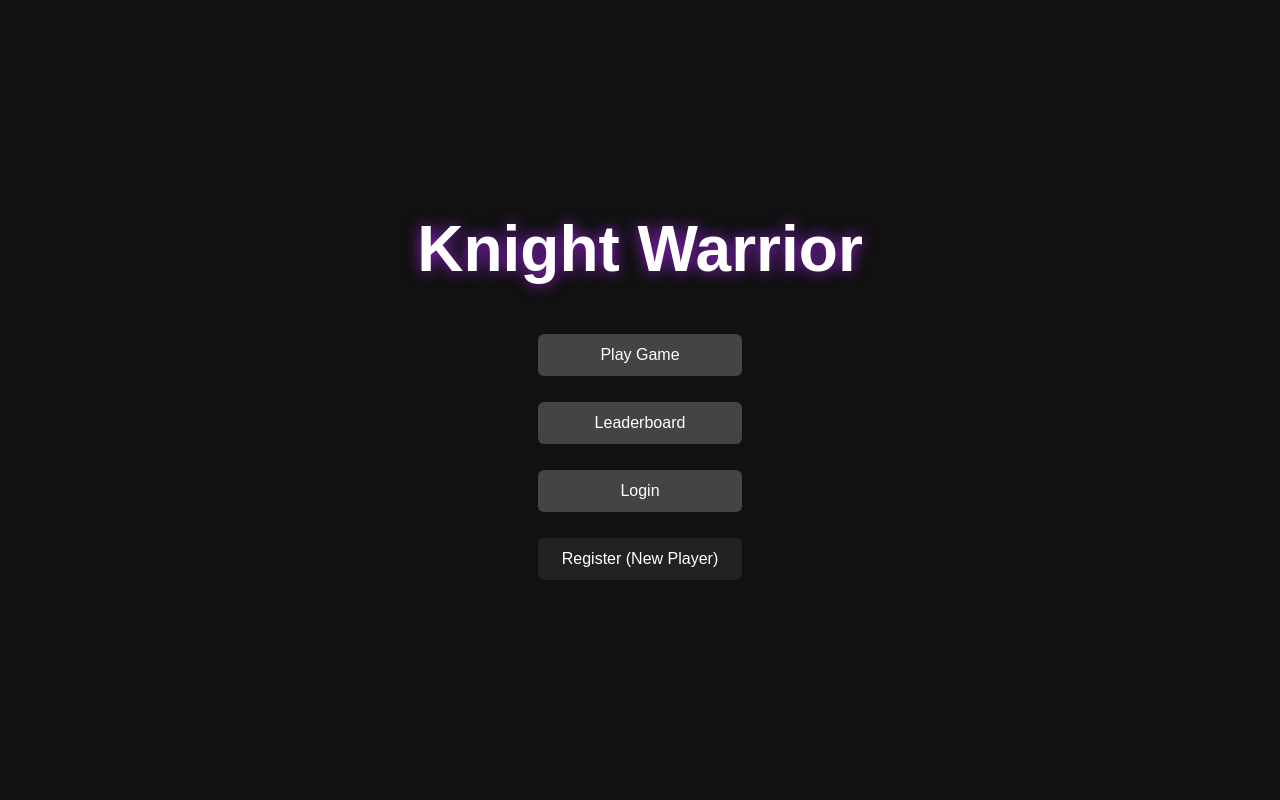
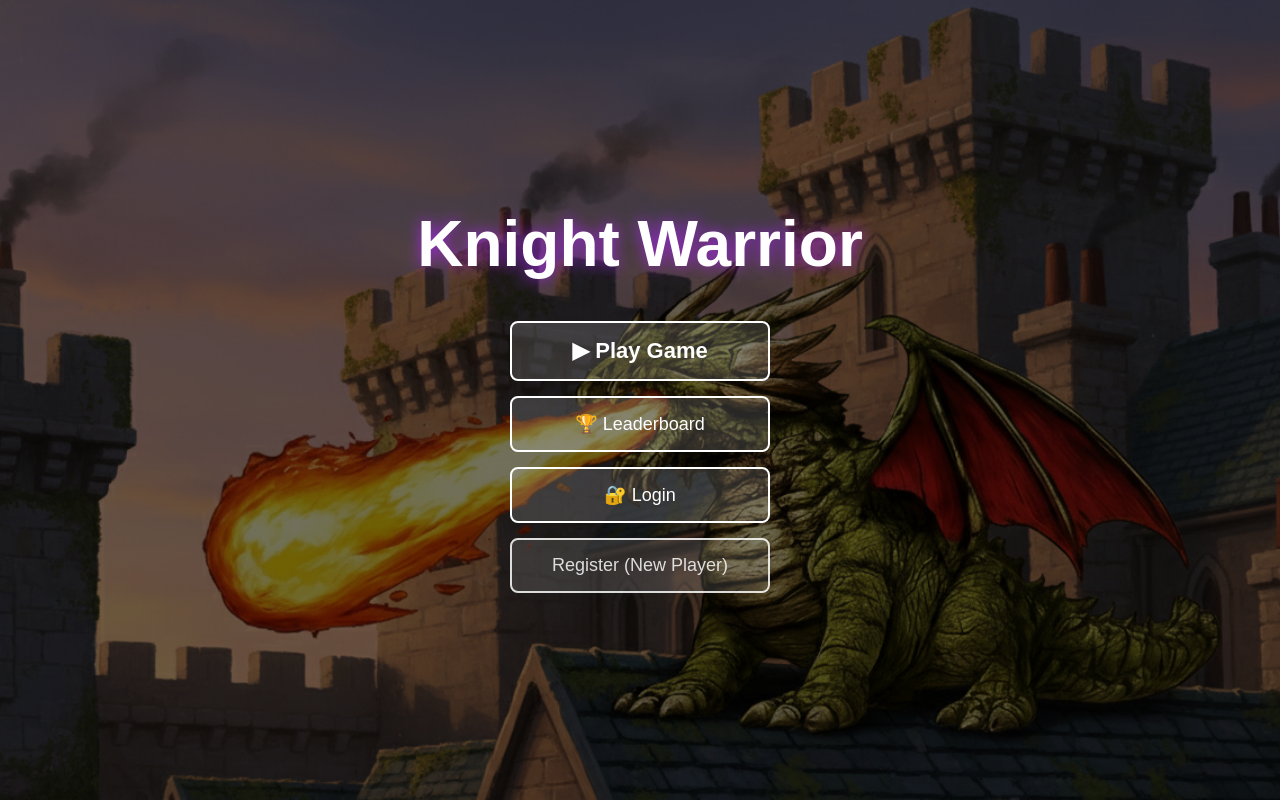
Before and after one commit to RakshatTiwari/browser-game-platform-flask, a Flask app: page / in a window 1280 px wide. Run offline with Flask 3, Linux system fonts and the light colour scheme.

Commit message:
Improve game stability

```diff
--- a/app.py
+++ b/app.py
@@ -1,8 +1,3 @@
-"""
-Knight Warrior - CS50 Final Project
-Main Flask backend file (minimal & sufficient)
-"""
-
 import sqlite3
 from flask import Flask, render_template, request, redirect, session, url_for
 from werkzeug.security import generate_password_hash, check_password_hash
@@ -161,4 +156,4 @@ def leaderboard():
 # --------------------------------------------------
 
 if __name__ == "__main__":
-    app.run(host="0.0.0.0", port=5000, debug=True)
+    app.run(debug=True)
--- a/schema.sql
+++ b/schema.sql
@@ -1,7 +1,3 @@
--- Knight Warrior - Database Schema
--- CS50 Final Project
--- SQLite database structure
-
 -- --------------------------------------------------
 -- USERS TABLE
 -- Stores registered users
--- a/templates/index.html
+++ b/templates/index.html
@@ -1,23 +1,31 @@
 {% extends "layout.html" %}
 
 {% block body %}
+<body class="landing">
 
-<!-- Landing Page Container -->
-<div class="menu-container">
+    <div class="overlay">
 
-    <!-- Game Title -->
-    <h1 class="game-title">Knight Warrior</h1>
+        <h1 class="game-title">Knight Warrior</h1>
 
-    <!-- Main Actions -->
-    <div class="menu-buttons">
-        <a href="{{ url_for('game') }}" class="menu-btn">Play Game</a>
-        <a href="{{ url_for('leaderboard') }}" class="menu-btn">Leaderboard</a>
-        <a href="{{ url_for('login') }}" class="menu-btn">Login</a>
-        <a href="{{ url_for('register') }}" class="menu-btn secondary">
-            Register (New Player)
-        </a>
+        <div class="menu">
+            <a href="{{ url_for('game') }}" class="btn primary">
+                ▶ Play Game
+            </a>
+
+            <a href="{{ url_for('leaderboard') }}" class="btn">
+                🏆 Leaderboard
+            </a>
+
+            <a href="{{ url_for('login') }}" class="btn">
+                🔐 Login
+            </a>
+
+            <a href="{{ url_for('register') }}" class="btn secondary">
+                Register (New Player)
+            </a>
+        </div>
+
     </div>
 
-</div>
-
+</body>
 {% endblock %}
```
Also changed, not shown: static/game.js (+6 -49 lines), templates/game.html (line endings or trailing spaces), templates/layout.html (line endings or trailing spaces), templates/leaderboard.html (line endings or trailing spaces), templates/login.html (line endings or trailing spaces), templates/register.html (line endings or trailing spaces).
